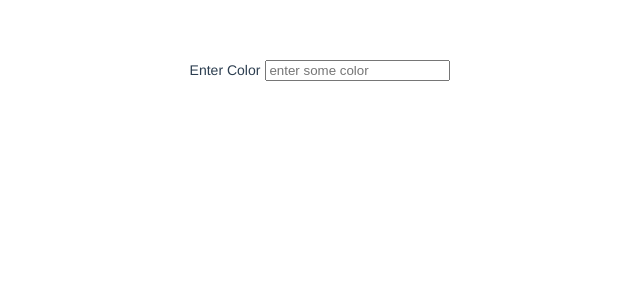
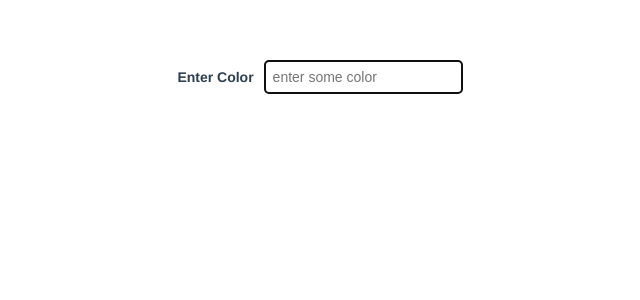
Before and after one commit to UzaeirAzhar/color-update, a Vue app: page / in a window 1280 px wide. Shown: the top 300 px of the page, without its empty margins (320-960 px from the left). Built offline with nearby package versions, Linux system fonts and the light colour scheme.

Commit message:
chore: update App file

```diff
--- a/src/App.vue
+++ b/src/App.vue
@@ -2,25 +2,26 @@
 <!-- eslint-disable no-unused-vars -->
 <!-- eslint-disable vue/valid-template-root -->
 <template>
-  <div v-if="!isColorEntered" class="header" id="subheader">
-    <label class="header" id="label-color" data-test-id="enter-color-label"
+  <div v-if="!isColorEntered">
+    <label class="input-label" data-test-id="enter-color-label"
       >Enter Color</label
     >
     <input
+      class="input-field"
       type="text"
+      ref="userColor"
       @keyup.enter="handleKeyPress"
       placeholder="enter some color"
       v-model="userColor"
       data-test-id="user-input-field"
     />
-    <p v-if="errorMessage" class="error" data-test-id="error-message">
+    <p v-if="showError" class="error-message" data-test-id="error-message">
       {{ errorMessage }}
     </p>
   </div>
 
   <div v-else>
-    <HeadersForm :message="message" :color="userColor" />
-    <button @click="goBack" data-test-id="home-button">Home</button>
+    <HeadersForm :message="message" :color="userColor" @goBack="goBack" />
   </div>
 </template>
 
@@ -35,6 +36,7 @@ export default {
       userColor: "",
       isColorEntered: false,
       errorMessage: "",
+      showError: false,
     };
   },
   methods: {
@@ -45,9 +47,13 @@ export default {
           this.showError = false;
         } else {
           this.showError = true;
+          this.userColor = "";
           this.errorMessage =
             "Invalid color entered. Please enter a valid color.";
-          this.userColor = "";
+          setTimeout(() => {
+            this.showError = false;
+            this.errorMessage = "";
+          }, 3000);
         }
       }
     },
@@ -65,7 +71,18 @@ export default {
     goBack: function () {
       this.isColorEntered = false;
       this.userColor = "";
+      this.setFocusOnInputField();
     },
+    setFocusOnInputField: function () {
+      this.$nextTick(() => {
+        this.$refs.userColor.focus();
+      });
+    },
+  },
+  mounted() {
+    if (!this.showError) {
+      this.setFocusOnInputField();
+    }
   },
   components: { HeadersForm },
 };
@@ -80,32 +97,23 @@ export default {
   color: #2c3e50;
   margin-top: 60px;
 }
-.header {
-  font-style: normal;
-  position: relative;
+.input-label {
+  font-size: 14px;
+  font-weight: bold;
+  margin-right: 10px;
 }
-.subheader {
-  position: fixed;
-  margin-top: 60px;
+.input-field {
+  padding: 8px;
+  font-size: 14px;
+  border: 1px solid #ccc;
+  border-radius: 4px;
 }
-.header span {
-  font-style: normal;
-}
-.header label input {
-  position: static;
-}
-#label-color {
-  font-style: normal;
-  font-size: 14px;
-  margin-right: 5px;
-  color: #2c3e50;
-}
-#input-color {
-  font-style: normal;
-  font-size: 12px;
-  color: #2c3e50;
-}
-#emoji {
-  position: relative;
+.error-message {
+  margin-top: 8px;
+  padding: 8px;
+  background-color: #f8d7da;
+  color: #721c24;
+  border: 1px solid #f5c6cb;
+  border-radius: 4px;
 }
 </style>
```
